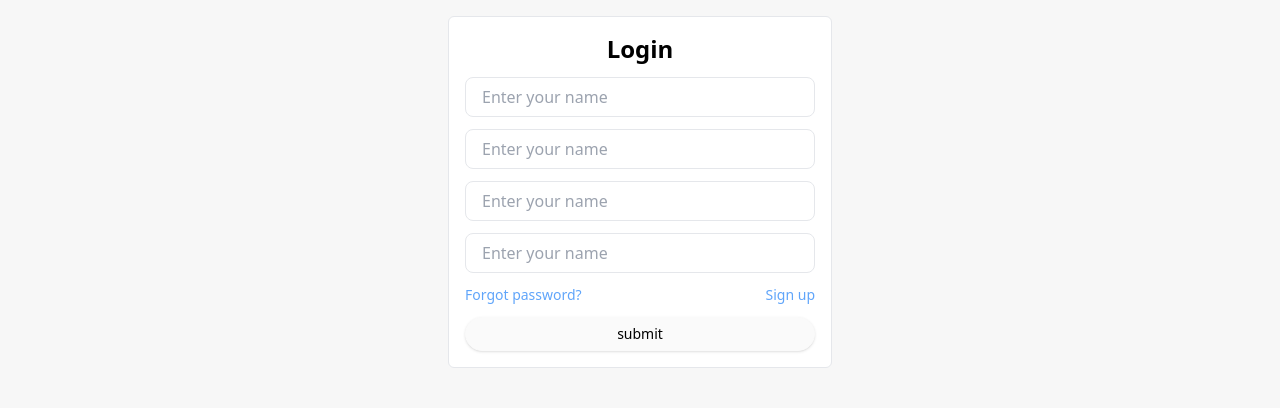
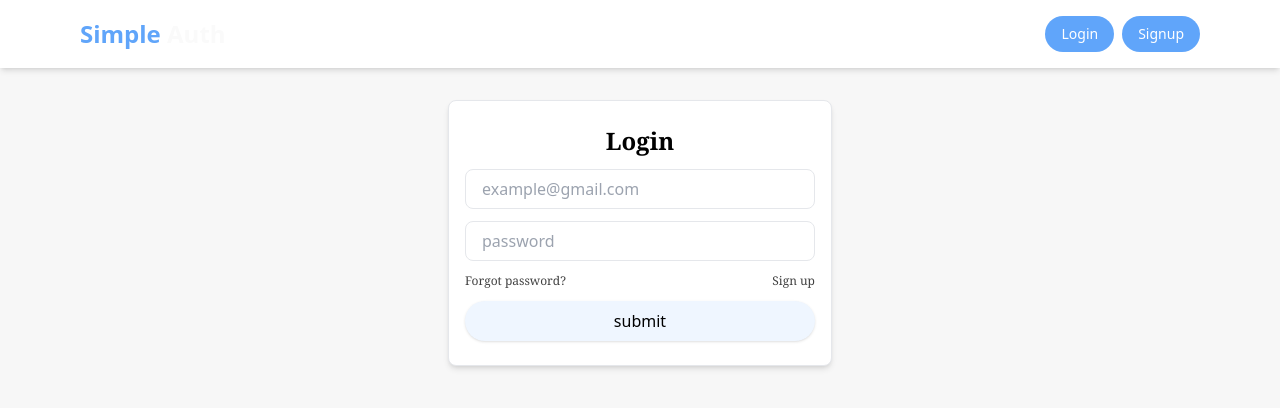
Before and after one commit to AungMyoAye101/AUTH-MERN, a React (Vite) app in the folder client/: page /login in a window 1280 px wide. Shown: the top 408 px of the page. Built offline with nearby package versions, Linux system fonts and the light colour scheme.

Commit message:
feat: implement NavBar component, update routing in App, and enhance Form and Button styles

```diff
--- a/client/src/App.tsx
+++ b/client/src/App.tsx
@@ -6,13 +6,17 @@ import Signup from './pages/Signup'
 import OtpVerify from './pages/OtpVerify'
 import Dashboard from './pages/Dashboard'
 import Profile from './pages/Profile'
+import NavBar from './components/NavBar'
 
 function App() {
 
 
   return (
     <BrowserRouter>
+      <NavBar />
+      <section className='max-w-6xl mx-auto p-4'>
         <Routes>
+
           <Route path='/' element={<Home />} />
           <Route path='/login' element={<Login />} />
           <Route path='/signup' element={<Signup />} />
@@ -20,7 +24,8 @@ function App() {
           <Route path='/user/:id' element={<Profile />} />
           <Route path='/dashboard' element={<Dashboard />} />
         </Routes>
-    </BrowserRouter>
+      </section>
+    </BrowserRouter >
 
   )
 }
--- /dev/null
+++ b/client/src/assets/lib/helper.tsx
@@ -0,0 +1,39 @@
+export const loginData = [{
+    type: 'email',
+    name: "email",
+    id: "email",
+    placeholder: "example@gmail.com"
+},
+{
+    type: 'password',
+    name: "password",
+    id: "password",
+    placeholder: "password"
+}]
+
+
+export const signupData = [
+    {
+        type: 'name',
+        name: "name",
+        id: "name",
+        placeholder: "Your name"
+    }, {
+        type: 'email',
+        name: "email",
+        id: "email",
+        placeholder: "example@gmail.com"
+    }, {
+        type: 'password',
+        name: "password",
+        id: "password",
+        placeholder: "password"
+    },
+]
+
+// {
+//     type: 'password',
+//     name: "password",
+//     id: "password",
+//     placeholder: "password"
+// }
--- a/client/src/components/NavBar.tsx
+++ b/client/src/components/NavBar.tsx
@@ -1,7 +1,19 @@
+import { Link } from "react-router-dom"
 
 const NavBar = () => {
     return (
-        <nav>Nav</nav>
+        <header className="bg-white shadow-md sticky top-0 left-0 right-0 z-50">
+            <nav className="mx-auto max-w-6xl p-4 flex justify-between items-center ">
+                <div>
+                    <h1 className="text-2xl font-bold text-blue-400">Simple <span className="text-neutral-50">Auth</span> </h1>
+                </div>
+
+                <div className="flex items-center  gap-2 text-sm">
+                    <Link to={'/login'} className="px-4 py-2 bg-blue-400 text-white  text-sm rounded-full ">Login</Link>
+                    <Link to={'/signup'} className="px-4 py-2 bg-blue-400 text-white  text-sm rounded-full ">Signup</Link>
+                </div>
+            </nav>
+        </header>
     )
 }
 
--- a/client/src/components/ui/Button.tsx
+++ b/client/src/components/ui/Button.tsx
@@ -1,12 +1,12 @@
 type buttonType = {
     children: React.ReactNode,
     onClick?: () => void,
-    style?: string
+    className?: string
 }
 
-const Button = ({ children, onClick, style }: buttonType) => {
+const Button = ({ children, onClick, className }: buttonType) => {
     return (
-        <button onClick={onClick} className={`px-4 py-1.5 bg-neutral-50  text-sm rounded-full cursor-pointer shadow hover:shadow-md border border-neutral-50 transition-transform hover:scale-105 ease-in-out duration-100 ${style}`}>{children}</button>
+        <button onClick={onClick} className={`px-4 py-1.5 bg-blue-50  rounded-full cursor-pointer shadow hover:shadow-md  ${className}`}>{children}</button>
     )
 }
 
--- a/client/src/components/ui/Form.tsx
+++ b/client/src/components/ui/Form.tsx
@@ -7,10 +7,10 @@ type FormPropsTypes = {
 
 const Form = ({ children, headingText }: FormPropsTypes) => {
     return (
-        <form className="min-w-lg w-96 max-w-xl bg-white p-4 rounded-md border flex flex-col gap-3">
-            <h1 className="text-xl md:text-2xl font-semibold text-center">{headingText}</h1>
+        <form className="min-w-lg w-96 max-w-xl bg-white px-4 py-6 rounded-lg shadow-md border flex flex-col gap-3">
+            <h1 className="text-xl md:text-2xl font-semibold text-center font-serif">{headingText}</h1>
             {children}
-            <Button>submit</Button>
+            <Button className="bg-blue-200 h-10">submit</Button>
         </form>
     )
 }
--- a/client/src/components/ui/FormController.tsx
+++ b/client/src/components/ui/FormController.tsx
@@ -11,7 +11,7 @@ type InputType = {
 const FormController = ({ type = 'text', name, id, placeholder, onChange, style }: InputType) => {
     return (
         <label htmlFor={id}>
-            <input type={type} name={name} id={id} onChange={onChange} placeholder={placeholder} className={`h-10 px-4 w-full border focus:outline-none bg-neutral-100 rounded-lg ${style}`} />
+            <input type={type} name={name} id={id} onChange={onChange} placeholder={placeholder} className={`h-10 px-4 w-full border focus:outline-none bg-gray-100 rounded-lg ${style}`} />
         </label>
     )
 }
--- a/client/src/index.css
+++ b/client/src/index.css
@@ -5,3 +5,9 @@
 body {
     background-color: #f7f7f7;
 }
+
+@layer base {
+    .link_text {
+        @apply text-neutral-700 hover:text-blue-400 text-xs font-serif
+    }
+}
--- a/client/src/pages/Home.tsx
+++ b/client/src/pages/Home.tsx
@@ -3,7 +3,7 @@ import Button from "../components/ui/Button"
 
 const Home = () => {
     return (
-        <div className='flex flex-col gap-4'>
+        <div className='flex flex-col gap-4 w-full bg-green-500 h-screen'>
 
             <Button >text</Button>
 
--- a/client/src/pages/Login.tsx
+++ b/client/src/pages/Login.tsx
@@ -1,4 +1,5 @@
 
+import { loginData } from '../assets/lib/helper'
 import Form from '../components/ui/Form'
 import FormController from '../components/ui/FormController'
 import { Link } from 'react-router-dom'
@@ -11,11 +12,11 @@ const Login = () => {
                 {
 
 
-                    [1, 2, 3, 4].map((i) => (<FormController key={i} type="email" name="name" id="name" placeholder="Enter your name" onChange={() => { }} style="bg-white" />))
+                    loginData.map((data, i) => (<FormController key={i} type={data.type} name={data.name} id={data.name} placeholder={data.placeholder} onChange={() => { }} style="bg-white" />))
                 }
                 <div className='flex justify-between items-center gap-2 text-sm'>
-                    <Link to={'/'} className='text-blue-400'>Forgot password?</Link>
-                    <Link to={'/signup'} className='text-blue-400'>Sign up</Link>
+                    <Link to={'/'} className='link_text'>Forgot password?</Link>
+                    <Link to={'/signup'} className='link_text'>Sign up</Link>
                 </div>
             </Form>
         </section>
--- a/client/src/pages/Signup.tsx
+++ b/client/src/pages/Signup.tsx
@@ -1,8 +1,23 @@
 import React from 'react'
+import { signupData } from '../assets/lib/helper'
+import Form from '../components/ui/Form'
+import { Link } from 'react-router-dom'
+import FormController from '../components/ui/FormController'
 
 const Signup = () => {
     return (
-        <div>Signup</div>
+        <section className='flex justify-center items-center  p-4'>
+
+            <Form headingText='Signup'>
+                {
+                    signupData.map((data, i) => (<FormController key={i} type={data.type} name={data.name} id={data.name} placeholder={data.placeholder} onChange={() => { }} style="bg-white" />))
+                }
+                <div className='flex justify-between items-center gap-2 text-sm'>
+                    <p className='link_text'>Already have an account</p>
+                    <Link to={'/login'} className='link_text'>Login</Link>
+                </div>
+            </Form>
+        </section>
     )
 }
 
```
Lines whose indentation alone changed are shown as unchanged.
